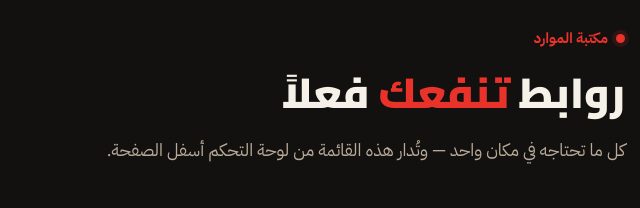
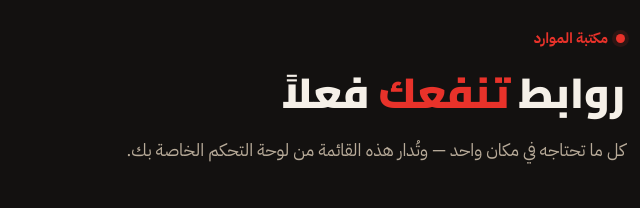
Before and after one commit to fhrrutedf/nawaf-albosta-website, a plain HTML site: page index.html in a window 1280 px wide. Shown: the part 6840-7048 px from the top of the page, 605-1245 px from the left. Drawn offline with Linux system fonts and the light colour scheme.

Commit message:
تصحيح جملة مكتبة الموارد

```diff
--- a/index.html
+++ b/index.html
@@ -820,7 +820,7 @@
       <div class="sec-head">
         <span class="kicker">مكتبة الموارد</span>
         <h2>روابط <span class="red">تنفعك</span> فعلاً</h2>
-        <p>كل ما تحتاجه في مكان واحد — وتُدار هذه القائمة من لوحة التحكم أسفل الصفحة.</p>
+        <p>كل ما تحتاجه في مكان واحد — وتُدار هذه القائمة من لوحة التحكم الخاصة بك.</p>
       </div>
       <div class="res-grid" id="resourceGrid"></div>
     </div>
```
